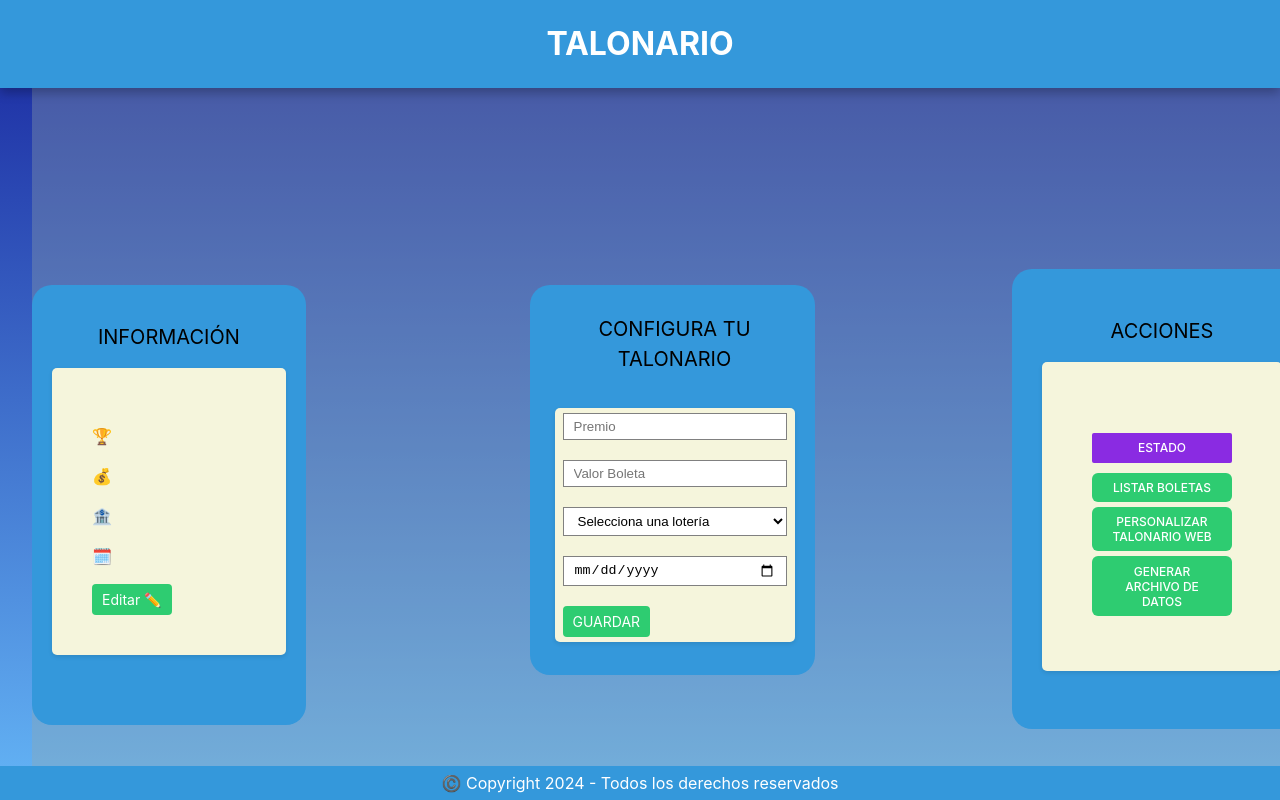
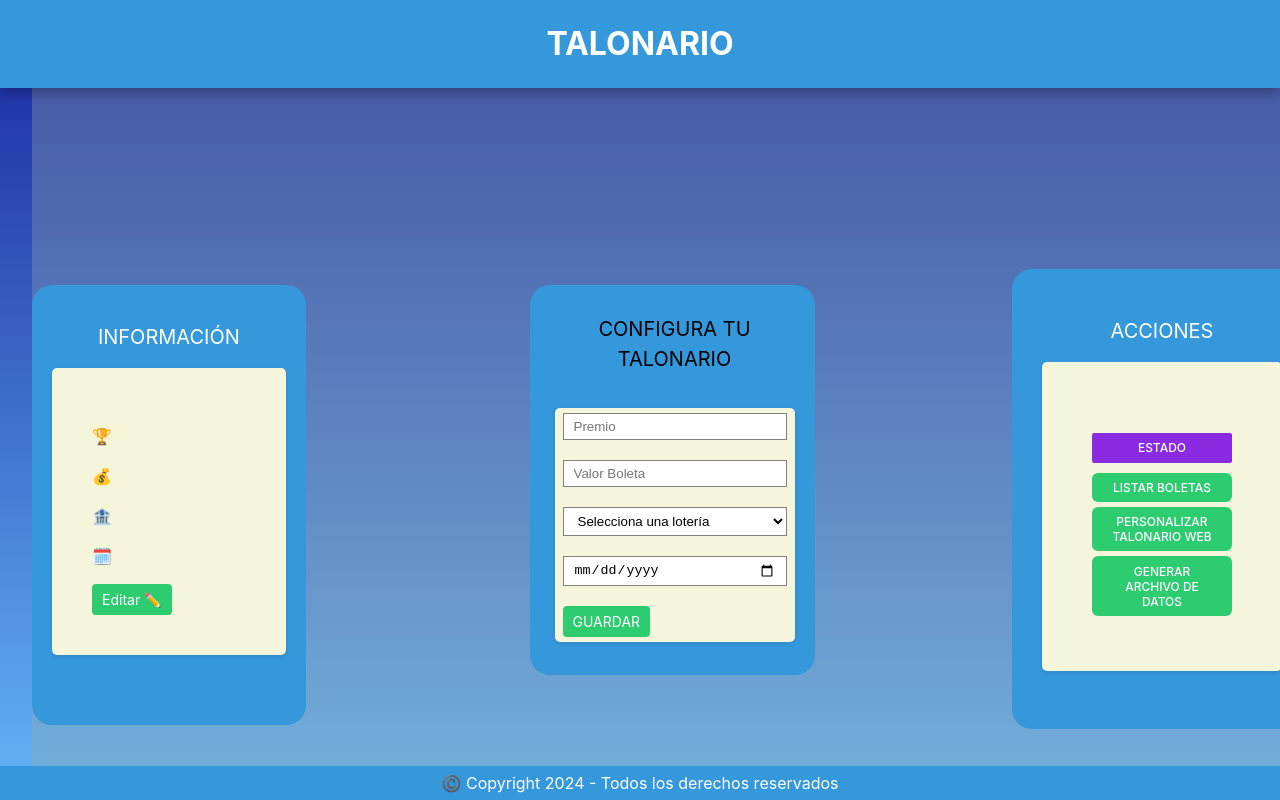
Before and after one commit to miguerlfr/Talonario, a Vue app: page / in a window 1280 px wide. Shown: the top 800 px of the page. Built offline with nearby package versions, Linux system fonts and the light colour scheme.

Commit message:
Update App.vue

```diff
--- a/src/App.vue
+++ b/src/App.vue
@@ -288,7 +288,7 @@ function cambiarColorBoton(objeto) {
         </div>
         <main>
             <section id="informacion">
-                <h2>INFORMACIÓN</h2>
+                <h2 style="color: white">INFORMACIÓN</h2>
                 <div id="infoContenido">
                     <p>
                         🏆<span>{{ mostrarInformacion == true ? premio : "" }}</span>
@@ -311,7 +311,7 @@ function cambiarColorBoton(objeto) {
                     {{ e.i < 10 ? "0" + e.i : e.i }} </button>
             </section>
             <section id="accion">
-                <h2>ACCIONES</h2>
+                <h2 style="color: white">ACCIONES</h2>
                 <div id="accContenido">
                     <button id="estadoB">ESTADO</button>
                     <button>LISTAR BOLETAS</button>
```
